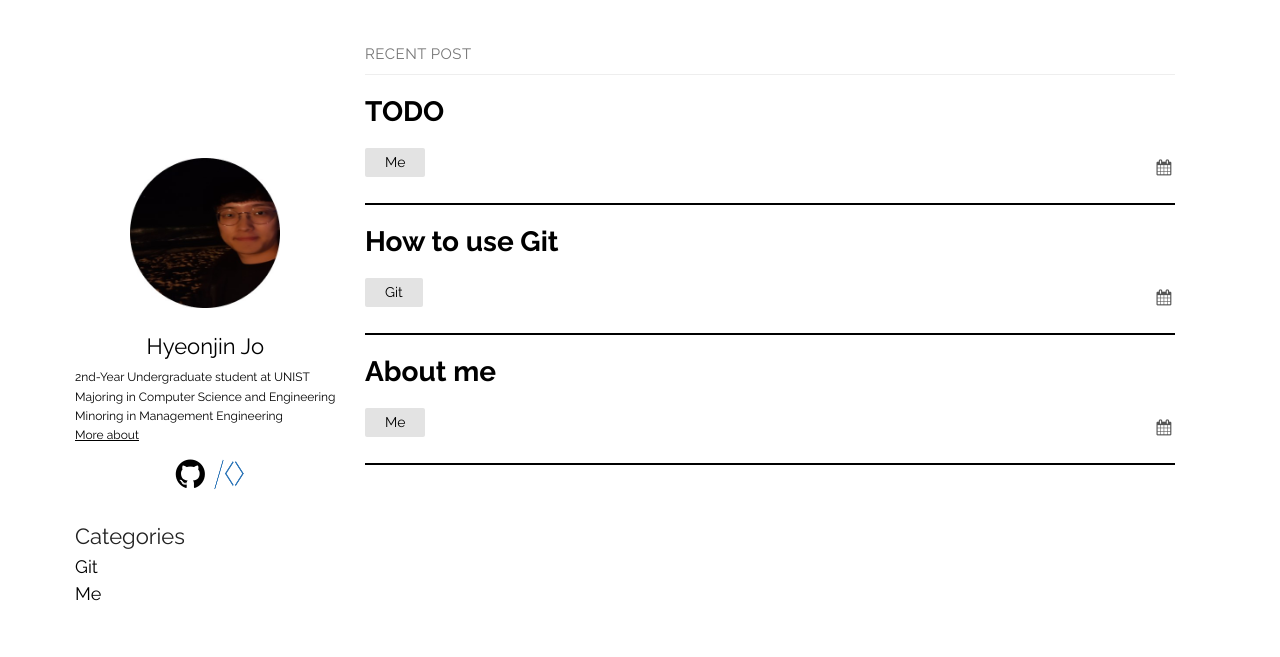
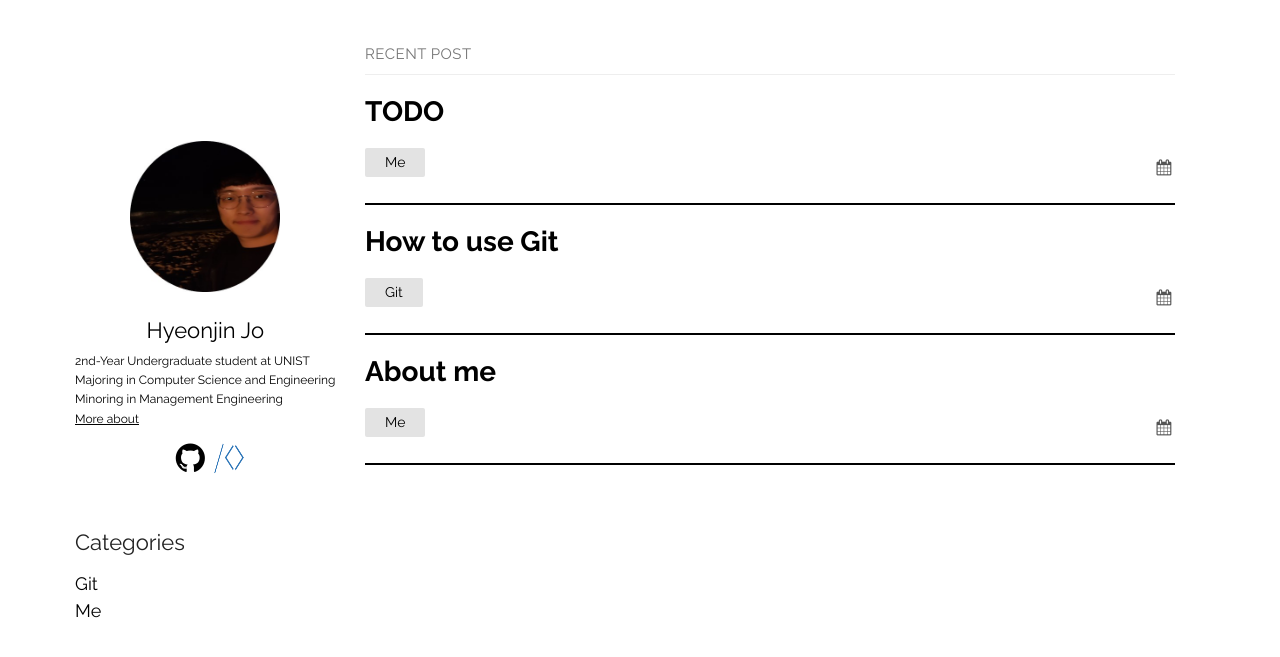
Before and after one commit to thinkin9/test, a Jekyll site: the page built from index.md, in a window 1280 px wide. Shown: the top 657 px of the page. Built offline with Jekyll 4.4.1, drawn with Linux system fonts in a browser that asks for light colours.

Commit message:
20200708

```diff
--- a/_layouts/default.html
+++ b/_layouts/default.html
@@ -45,8 +45,8 @@
           </li>
         </a>
       </ul>
-      <div class="site-category"><Span style="text-align: center;">Categories</Span>
-        <br>
+      <div class="site-category">
+        <p style="margin-bottom: 0.5em;">Categories</p>
         <li><a href="/category/Git.html">Git</a>
           <ul>
             {% for post in site.categories["Git"] %}
--- a/_sass/plain.scss
+++ b/_sass/plain.scss
@@ -253,31 +253,39 @@ main {
   font-size: 22px;
   background-color: white;
   color: #222222;
-  margin: 0;
-  padding: 0;
-  display: inline-block;
+  display: block;
   text-decoration: none;
   line-height: 1.5;
   width: 100%;
   li{
     position: relative;
     display: inline;
+    margin: 0;
+    padding: 0;
   }
   li a{
     display: block;
     font-size: 18px;
     text-decoration: none;
+    position: relative;
+    margin: 0;
+    padding: 0;
   }
   li ul{
-    position: absolute;
+    position: relative;
     display: none;
+    list-style: none;
+    margin: 0;
+    padding: 0;
   }
   li:hover ul{
-    display: list-item;
+    display: inline;
   }
   li ul a{
     display: block;
     font-size: 14px;
     text-decoration: none;
+    margin: 0;
+    padding: 0;
   }
 }
```
